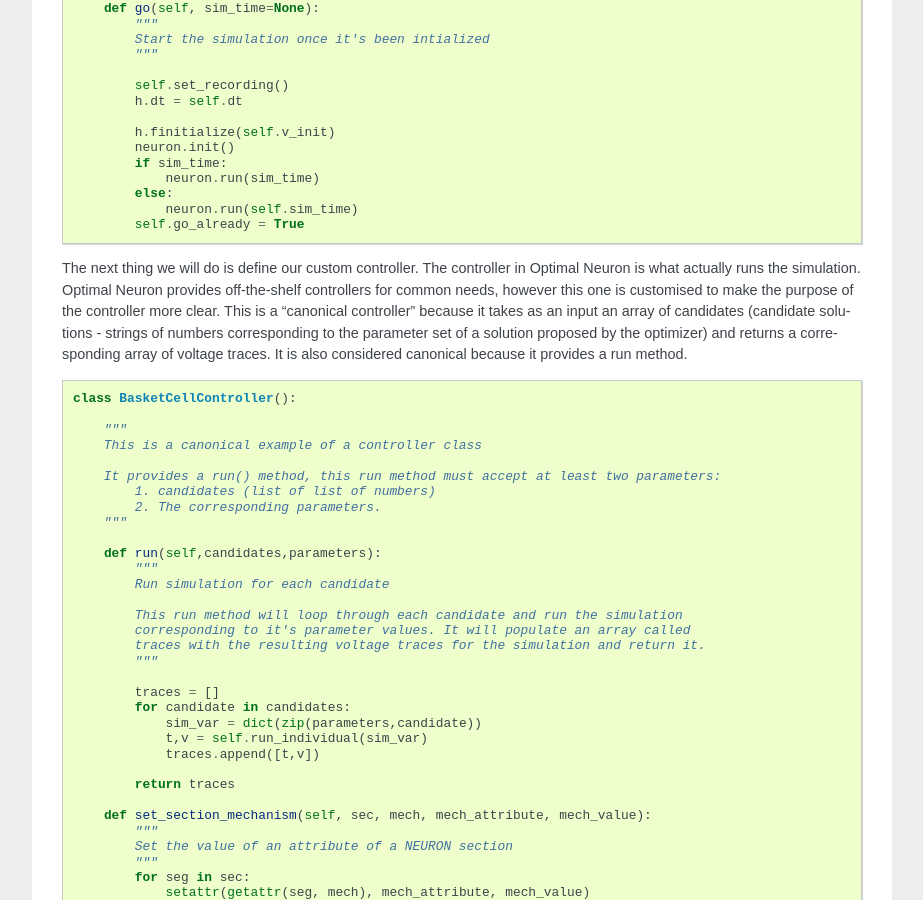
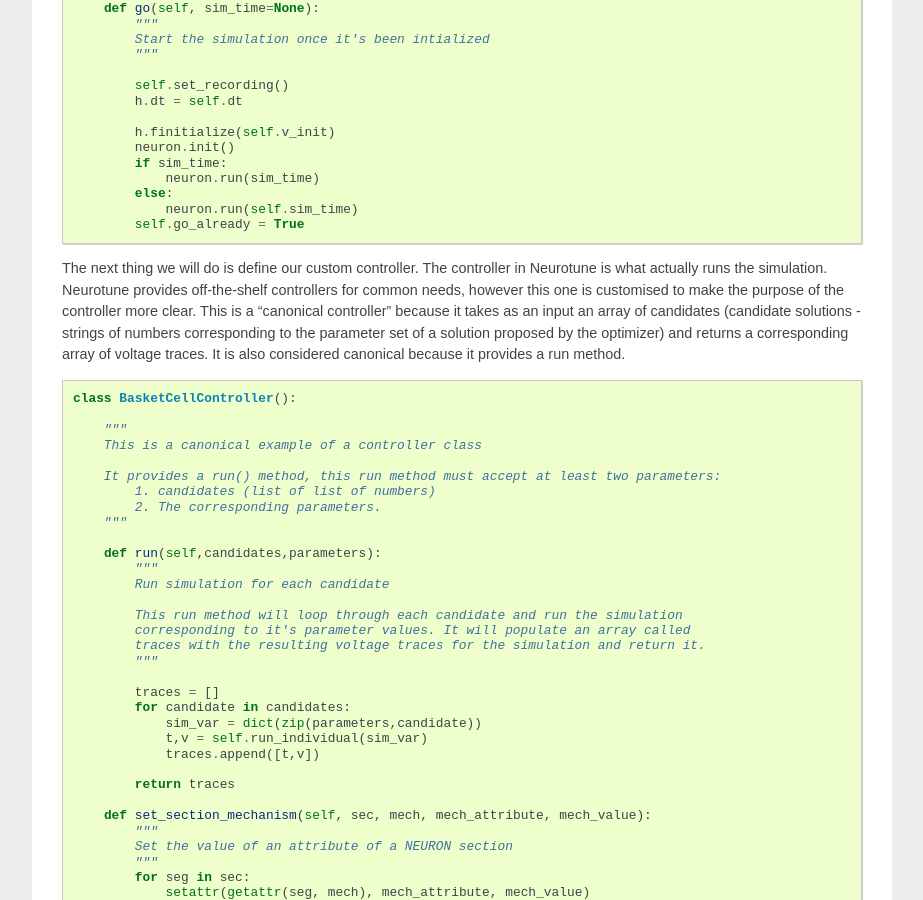
Before and after one commit to NeuralEnsemble/neurotune, a Sphinx documentation site: the page built from doc/some_examples.rst, in a window 1280 px wide and 900 px high, scrolled down 1633 px. Shown: the whole window, without its empty margins (198-1121 px from the left). Built offline with Sphinx 7.4.7, drawn with Linux system fonts in a browser that asks for light colours; some of the changed text lies outside the part shown.

Commit message:
updating naming

```diff
--- a/doc/installation.rst
+++ b/doc/installation.rst
@@ -29,7 +29,7 @@
 
 ::
 
-    git clone https://github.com/vellamike/Optimal-Neuron.git
+    git clone https://github.com/vellamike/neurotune.git
 
 Then navigate to the "Neurotune" directory and run the command:
 
--- a/doc/some_examples.rst
+++ b/doc/some_examples.rst
@@ -13,10 +13,10 @@
    between the code snippets.
 
 This means that we will provide our model with a csv file containing time
-vs voltage data and Optimal Neuron will analyse this file and extract
+vs voltage data and Neurotune will analyse this file and extract
 features automatically. This convenience makes it a good place to start.
 
-These examples are located in the examples module of Optimal Neuron, you
+These examples are located in the examples module of Neurotune, you
 should also use some raw data (or the csv file provided) to test out
 your own model.
 
@@ -117,8 +117,8 @@
             self.go_already = True
 
 The next thing we will do is define our custom controller.
-The controller in Optimal Neuron is what actually runs the simulation.
-Optimal Neuron provides off-the-shelf controllers for common needs,
+The controller in Neurotune is what actually runs the simulation.
+Neurotune provides off-the-shelf controllers for common needs,
 however this one is customised to make the purpose of the controller
 more clear. This is a "canonical controller" because it takes as an input an array
 of candidates (candidate solutions - strings of numbers corresponding
```
